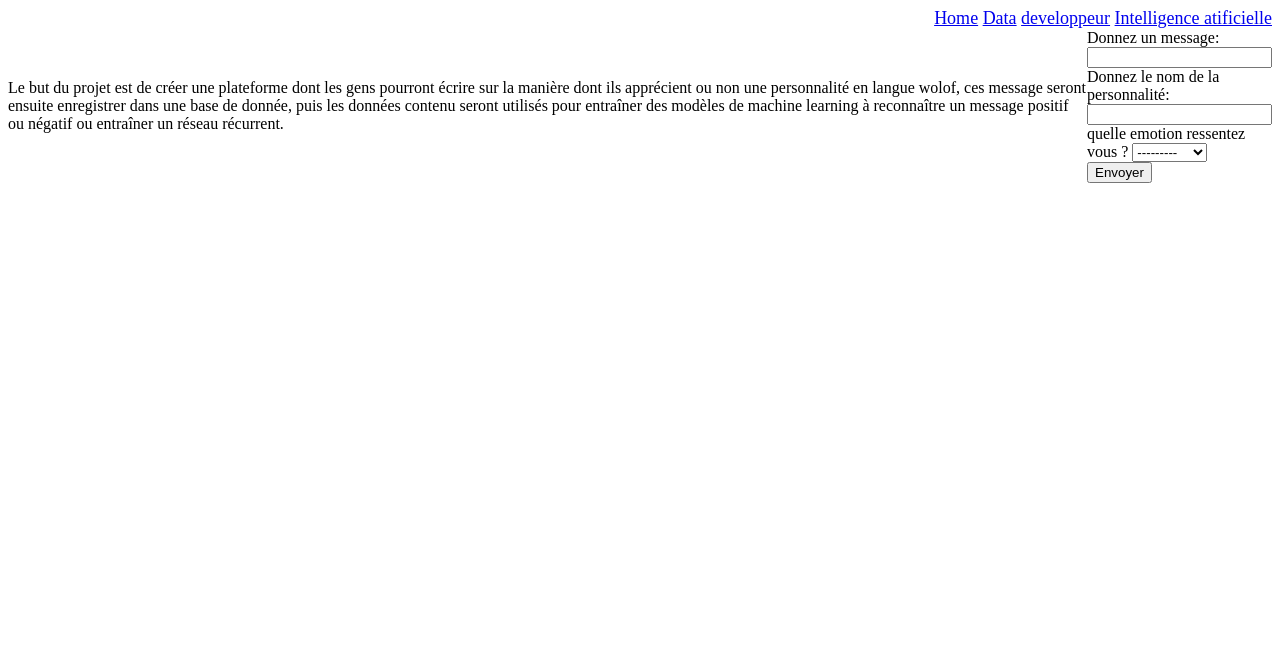
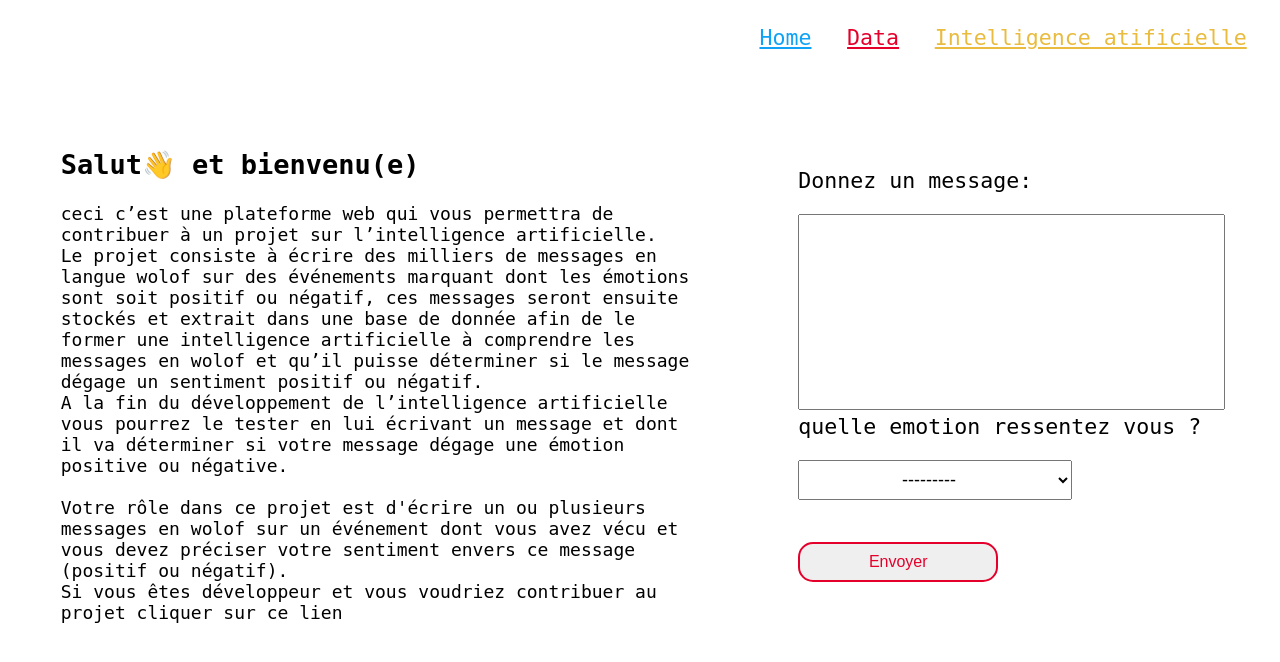
Before and after one commit to Dar-rius/Wolof_IA, a Django app: page /home/ in a window 1280 px wide. Shown: the top 662 px of the page. Run offline with Django 4.2, Linux system fonts and the light colour scheme.

Commit message:
update: add css and link for navigation from navbar

```diff
--- a/message_wolof/forms.py
+++ b/message_wolof/forms.py
@@ -4,4 +4,4 @@ from .models import Message_wolof
 class FormMessage(ModelForm):
     class Meta:
         model = Message_wolof
-        fields= ['message', 'nom_personnalite', 'emotion']
+        fields= ['message', 'emotion']
--- a/message_wolof/models.py
+++ b/message_wolof/models.py
@@ -8,6 +8,5 @@ SENTIMENTS = (
 
 # Create your models here.
 class Message_wolof(models.Model):
-    message = models.CharField(max_length=300)
-    nom_personnalite = models.CharField(max_length=100)
+    message = models.TextField()
     emotion = models.CharField(max_length=50, choices=SENTIMENTS, verbose_name='sentiments')
--- /dev/null
+++ b/message_wolof/static/message_wolof/ai.css
@@ -0,0 +1,6 @@
+header div{
+    margin-top: 2%;
+    text-align: end;
+    font-size: large;
+    margin-right: 2%;
+}
--- a/message_wolof/static/message_wolof/index.css
+++ b/message_wolof/static/message_wolof/index.css
@@ -1,10 +1,78 @@
 header div{
+    margin-top: 2%;
     text-align: end;
     font-size: large;
+    margin-right: 2%;
 }
 
 section{
     display: flex;
     align-items: center;
-    justify-content: center;
+    justify-content: space-around;
+    margin-top: 6%;
+
 }
+
+.text{
+    width: 50%;
+}
+
+select{
+    width: 65%;
+    height: 40px;
+    text-align: center;
+    font-size: large;
+
+}
+
+textarea{
+    width: 100%;
+    font-size: large;
+}
+
+textarea{
+    resize: none;
+}
+
+body{
+    font-family: "Roboto Mono", monospace;
+    font-size: large;
+}
+
+.link_2{
+    color: #e4002b;
+    margin-left: 2%;
+    font-size: larger;
+}
+
+.link_3{
+    color: #e9bc3f;
+    margin-left: 2%;
+    font-size: larger;
+}
+
+.link_1{
+    color: #10a2f5;
+    margin-left: 2%;
+    font-size: larger;
+}
+
+label{
+    font-size: larger;
+
+}
+
+form{
+}
+
+.bouton{
+    width: 200px;
+    height: 40px;
+    border: 2px solid #e4002b;;
+    border-radius: 15px;
+    box-sizing: border-box;
+    color: #e4002b;;
+    font-size: 1rem;
+    overflow: auto;
+    transition: 0.4s ease all;
+}
--- a/message_wolof/templates/message_wolof/index.html
+++ b/message_wolof/templates/message_wolof/index.html
@@ -11,19 +11,27 @@
 <body>
     <header>
         <div>
-            <a href="{% url 'home' %}">Home</a>
-            <a href="{% url 'data' %}">Data</a>
-            <a href="{% url 'developpeur' %}">developpeur</a>
-            <a href="{% url 'ia' %}">Intelligence atificielle</a>
+            <a class="link_1" href="{% url 'home' %}">Home</a>
+            <a class="link_2" href="{% url 'data' %}">Data</a>
+            <a class="link_3" href="{% url 'ia' %}">Intelligence atificielle</a>
         </div>
     </header>
 
     <section>
-        <div>
-            Le but du projet est de créer une plateforme dont les gens pourront écrire sur la manière dont ils apprécient
-            ou non une personnalité en langue wolof, ces message seront ensuite enregistrer dans une base de donnée,
-            puis les données contenu seront utilisés pour entraîner des modèles de machine learning à reconnaître un message
-            positif ou négatif ou entraîner un réseau récurrent.
+
+        <div class="text">
+            <h1>Salut👋 et bienvenu(e)</h1>
+
+            ceci c’est une plateforme web qui vous permettra de contribuer à un projet sur l’intelligence artificielle. </br>
+            Le projet consiste à écrire des milliers de messages en langue wolof sur des événements marquant dont les émotions sont soit positif ou négatif,
+            ces messages seront ensuite stockés et extrait dans une base de donnée afin de le former une intelligence artificielle à comprendre les messages
+            en wolof et qu’il puisse déterminer si le message dégage un sentiment positif ou négatif.
+            </br>A la fin du développement de l’intelligence artificielle vous pourrez le tester en lui écrivant un message et dont il va déterminer si votre message dégage une
+            émotion positive ou négative.
+            </br> </br>
+            Votre rôle dans ce projet est d'écrire un ou plusieurs messages en wolof sur un événement dont vous avez vécu et vous devez préciser votre sentiment envers ce message (positif ou négatif). </br>
+            Si vous êtes développeur et vous voudriez contribuer au projet cliquer sur ce lien
+
         </div>
 
         <form method="post">
@@ -32,21 +40,16 @@
             {{ form.non_field_errors }}
             <div class="fieldWrapper">
                 {{ form.subject.errors }}
-                <label for="{{ form.message.id_for_label }}">Donnez un message:</label>
-                {{ form.message }}
-            </div>
-            <div class="fieldWrapper">
-                {{ form.nom_personnalite.errors }}
-                <label for="{{ form.nom_personnalite.id_for_label }}">Donnez le nom de la personnalité:</label>
-                {{ form.nom_personnalite }}
+                <label for="{{ form.message.id_for_label }}">Donnez un message:</label></br></br>
+                <span class="input">{{ form.message }}</span>
             </div>
             <div class="fieldWrapper">
                 {{ form.emotion.errors }}
-                <label for="{{ form.emotion.id_for_label }}">quelle emotion ressentez vous ?</label>
+                <label for="{{ form.emotion.id_for_label }}">quelle emotion ressentez vous ?</label></br></br>
                 {{ form.emotion }}
-            </div>
+            </div></br></br>
 
-            <input type="submit" value="Envoyer">
+            <input class="bouton" type="submit" value="Envoyer">
         </form>
     </section>
 </body>
--- a/message_wolof/urls.py
+++ b/message_wolof/urls.py
@@ -4,6 +4,5 @@ from . import views
 urlpatterns = [
     path('', views.index_view, name='home'),
     path('data/', views.data_view, name='data'),
-    path('developpeur/', views.developer_view, name='developpeur'),
     path('ia/', views.ai_view, name='ia')
 ]
--- a/message_wolof/views.py
+++ b/message_wolof/views.py
@@ -31,9 +31,5 @@ def data_view(request):
     return render(request, 'message_wolof/data.html', context)
 
 
-def developer_view(request):
-    return render(request, 'message_wolof/developer.html', {})
-
-
 def ai_view(request):
     return render(request, 'message_wolof/ai.html', {})
```
Also changed, not shown: message_wolof/static/message_wolof/data.css (added, +15 -0 lines), message_wolof/templates/message_wolof/ai.html (+12 -1 lines), message_wolof/templates/message_wolof/data.html (+21 -3 lines), message_wolof/templates/message_wolof/developer.html (deleted, +0 -12 lines), db.sqlite3, message_wolof/migrations/0001_initial.py.
